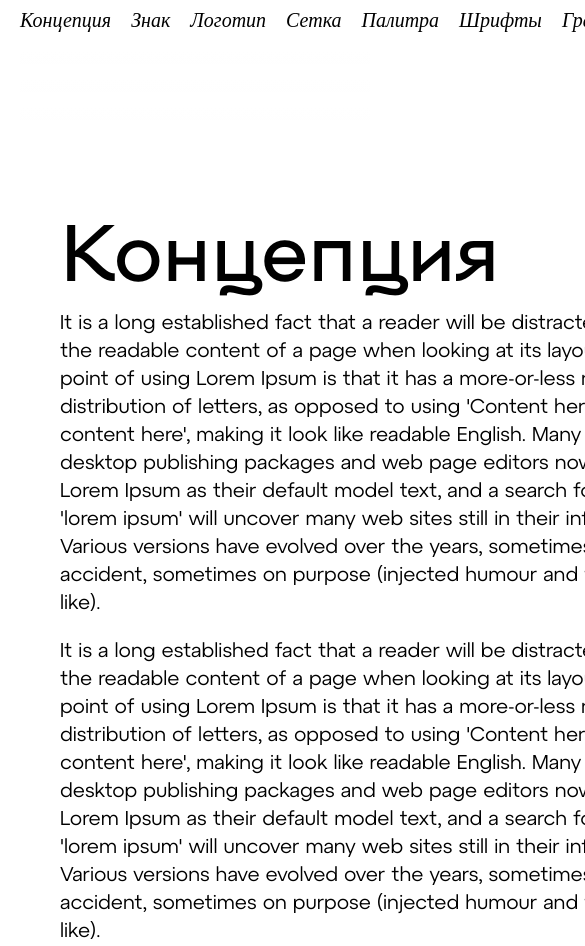
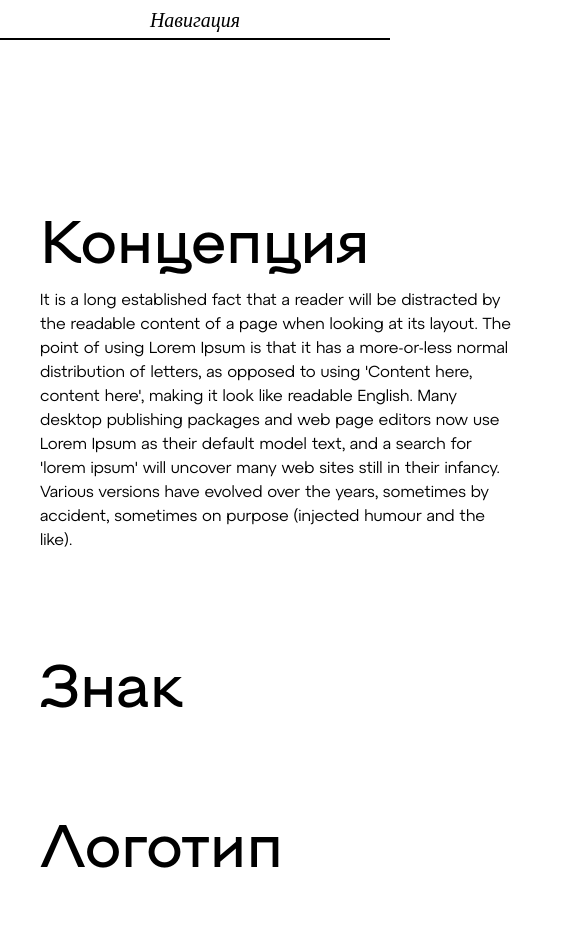
Before and after one commit to vitasiempre/ATARAXIA-BRANDBOOKSITE, a plain HTML site: page index.html in a window 390 px wide. Shown: the top 946 px of the page, 585 px wide, since content can reach past the window. Drawn offline with Linux system fonts and the light colour scheme; a web font is replaced by a local one.

Commit message:
WIP Начал респонсив

```diff
--- a/css/master.css
+++ b/css/master.css
@@ -55,9 +55,6 @@ nav {
 }
 
 nav ul {
-  /*display: flex;
-  flex-direction: row;
-  justify-content: space-between;*/
   display: grid;
   grid-gap: var(--grid-gap);
   grid-template-columns: repeat(8, 1fr);
@@ -81,6 +78,10 @@ nav ul li:not(:nth-child(-n+4)) {
   text-align: right;
 }
 
+nav ul li:last-child {
+  display: none;
+}
+
 
 
 .nav_link {
@@ -96,8 +97,58 @@ nav ul li:not(:nth-child(-n+4)) {
   color: #4c99ff;
 }
 
-@media (max-width: 900px) {
-  * {
-    color: red;
+@media (max-width: 840px) {
+  .all_container {
+    max-width: 1200px;
+    grid-template-columns: 1fr 1fr 1fr;
+  }
+
+  .text_body,
+  .text_header {
+    grid-column-start: 2;
+    grid-column-end: 3;
+  }
+
+  .text_body {
+    font-size: 16px;
+    line-height: 24px;
+    max-width: 590px;
+    min-width: 480px;
+  }
+
+  .text_header {
+    font-size: 60px;
+    line-height: 60px;
+  }
+
+  nav {
+    border-bottom: 2px solid black;
+    left: 0;
+    height: 40px;
+    width: 100%;
+    padding-top: 0;
+    padding: 10px 20px;
+    background: white;
+  }
+
+  nav ul {
+    display: flex;
+    width: 100%;
+    flex-direction: row;
+    justify-content: space-around;
+
+  }
+
+  nav ul li {
+    text-align: center !important;
+    padding-right: 0 !important;
+  }
+
+  nav ul li:last-child {
+    display: block;
+  }
+
+  nav ul li:not(:last-child) {
+    display: none;
   }
 }
--- a/index.html
+++ b/index.html
@@ -5,12 +5,14 @@
     <title>ataraxia.брендинг</title>
     <link rel="stylesheet" href="css/master.css">
     <meta name="viewport" content="width=device-width, initial-scale=1">
+    <script type="text/javascript" src="js/main.js"></script>
   </head>
   <body>
 
     <div class="all_container">
       <nav>
         <ul>
+          <li><a href="#" class="nav_link"></a>Миссия</li>
           <li><a href="#" class="nav_link">Концепция</a></li>
           <li><a href="#" class="nav_link">Знак</a></li>
           <li><a href="#" class="nav_link">Логотип</a></li>
@@ -18,13 +20,19 @@
           <li><a href="#" class="nav_link">Палитра</a></li>
           <li><a href="#" class="nav_link">Шрифты</a></li>
           <li><a href="#" class="nav_link">Графика</a></li>
-          <li><a href="#" class="nav_link">Паттерн</a></li>
+          <li onclick="openNav"><p class="nav_link">Навигация</p></li>
         </ul>
       </nav>
       <h1 class="text_header">Концепция</h1>
       <p class="text_body">It is a long established fact that a reader will be distracted by the readable content of a page when looking at its layout. The point of using Lorem Ipsum is that it has a more-or-less normal distribution of letters, as opposed to using 'Content here, content here', making it look like readable English. Many desktop publishing packages and web page editors now use Lorem Ipsum as their default model text, and a search for 'lorem ipsum' will uncover many web sites still in their infancy. Various versions have evolved over the years, sometimes by accident, sometimes on purpose (injected humour and the like).</p>
-      <p class="text_body">It is a long established fact that a reader will be distracted by the readable content of a page when looking at its layout. The point of using Lorem Ipsum is that it has a more-or-less normal distribution of letters, as opposed to using 'Content here, content here', making it look like readable English. Many desktop publishing packages and web page editors now use Lorem Ipsum as their default model text, and a search for 'lorem ipsum' will uncover many web sites still in their infancy. Various versions have evolved over the years, sometimes by accident, sometimes on purpose (injected humour and the like).</p>
-      <p class="text_body">It is a long established fact that a reader will be distracted by the readable content of a page when looking at its layout. The point of using Lorem Ipsum is that it has a more-or-less normal distribution of letters, as opposed to using 'Content here, content here', making it look like readable English. Many desktop publishing packages and web page editors now use Lorem Ipsum as their default model text, and a search for 'lorem ipsum' will uncover many web sites still in their infancy. Various versions have evolved over the years, sometimes by accident, sometimes on purpose (injected humour and the like).</p>
+
+      <h1 class="text_header">Знак</h1>
+      <h1 class="text_header">Логотип</h1>
+      <h1 class="text_header">Сетка</h1>
+      <h1 class="text_header">Палитра</h1>
+      <h1 class="text_header">Шрифты</h1>
+      <h1 class="text_header">Графика</h1>
+      <h1 class="text_header">Паттерн</h1>
       </div>
   </body>
 </html>
--- /dev/null
+++ b/js/main.js
@@ -0,0 +1,3 @@
+function openNav() {
+
+}
```
